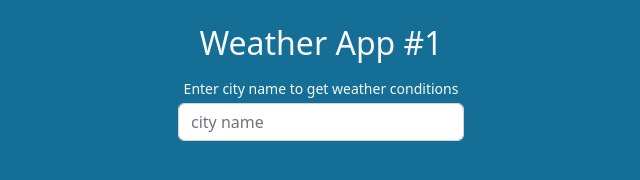
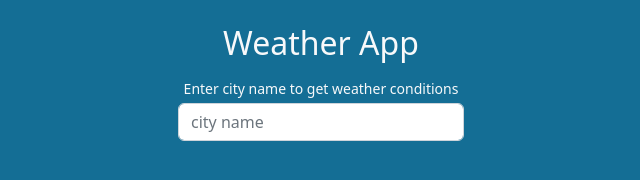
Before and after one commit to tbabyuk/weather-app, a plain HTML site: page index.html in a window 1280 px wide. Shown: the whole page, without its empty margins (319-959 px from the left). Drawn offline with nearby package versions, Linux system fonts and the light colour scheme.

Commit message:
few corrections to README.md file

```diff
--- a/index.html
+++ b/index.html
@@ -11,7 +11,7 @@
 </head>
 <body>
     <div class="container mt-4">
-        <h2 class="text-center text-light">Weather App #1</h2>
+        <h2 class="text-center text-light">Weather App</h2>
         <p class="small text-center mt-3 mb-1 text-light">Enter city name to get weather conditions</p>
         <form>
             <div class="input-group mb-3 px-2">
```
Also changed, not shown: 1 other file.
